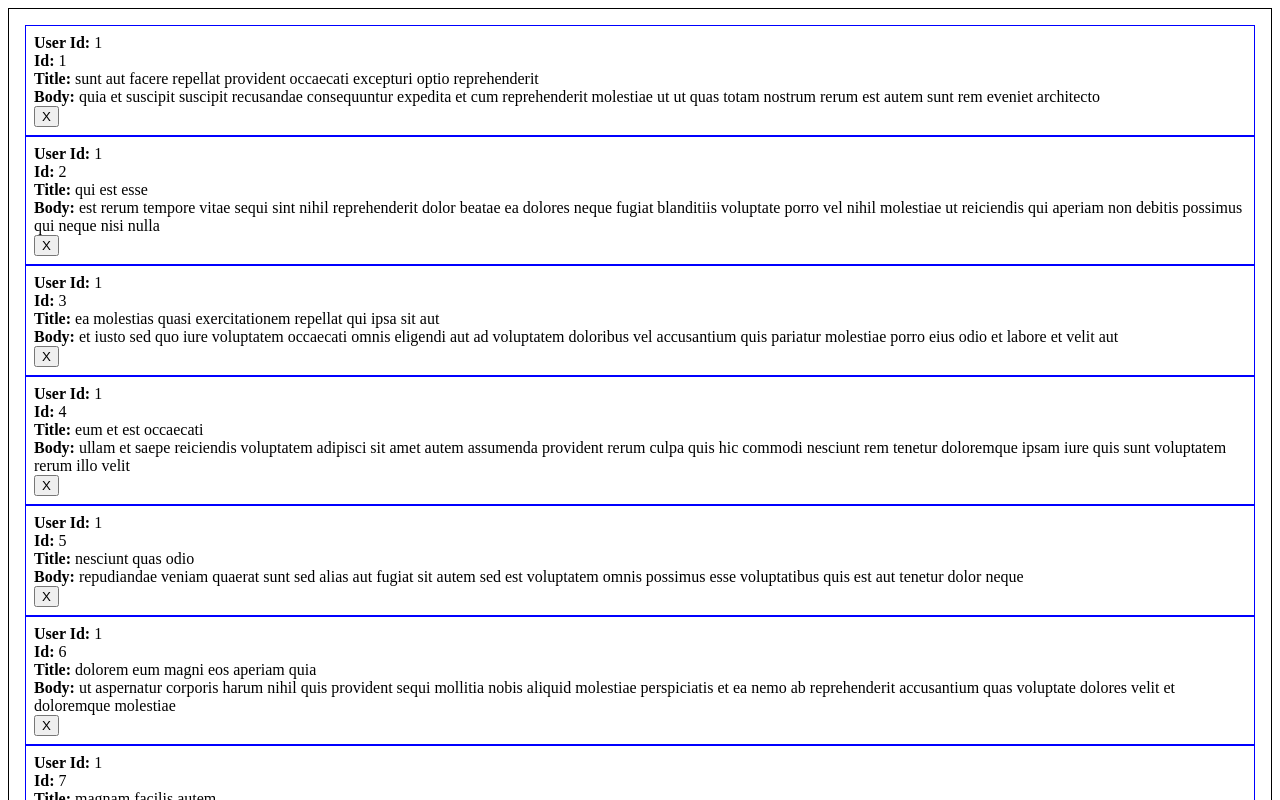
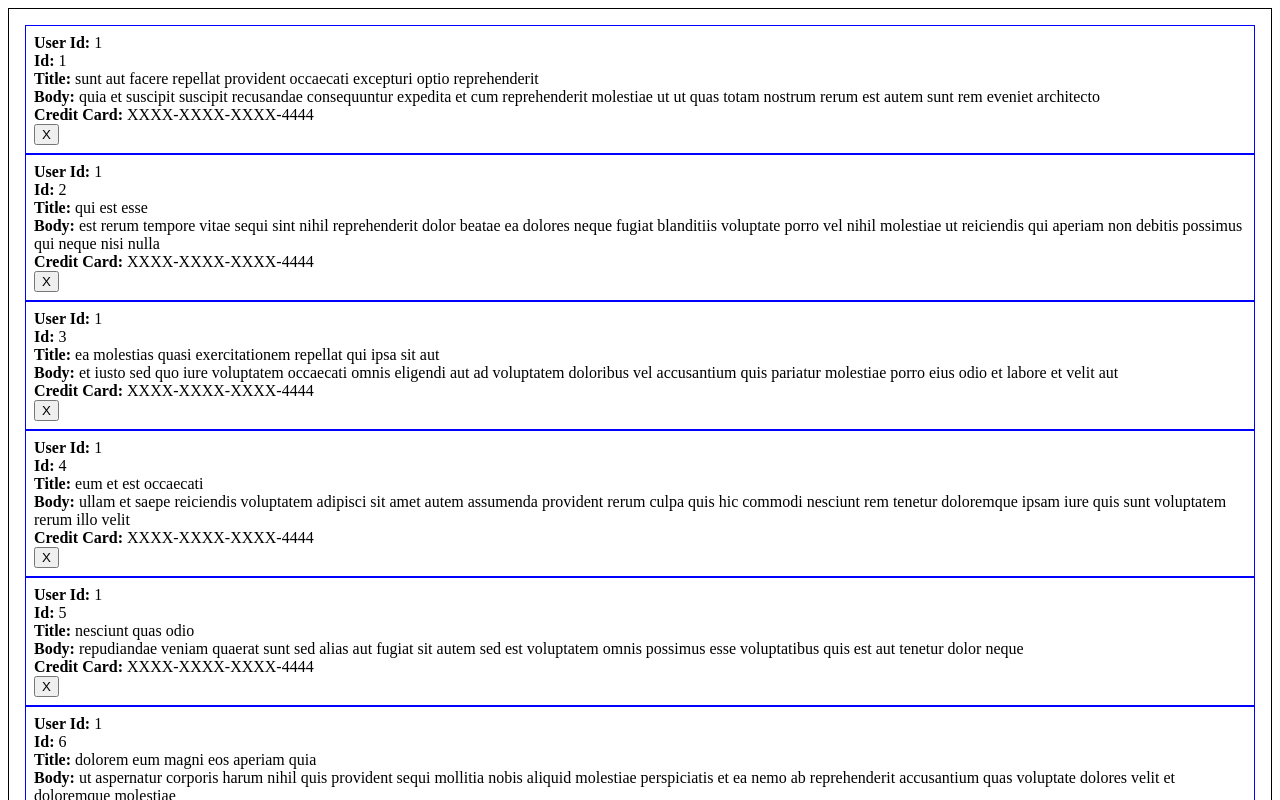
Before and after one commit to deinsandbox/bootcamp-todo2-homework, an Angular app: page / in a window 1280 px wide. Shown: the top 800 px of the page. Built offline with nearby package versions, Linux system fonts and the light colour scheme.

Commit message:
Add credit card pipe

```diff
--- a/src/app/app.module.ts
+++ b/src/app/app.module.ts
@@ -5,13 +5,15 @@ import { AppComponent } from './app.component';
 import { PostComponent } from './post/post.component';
 import { HighlightDirective } from './highlight.directive';
 import { SizeUpDirective } from './size-up/size-up.directive';
+import { CreditcardPipe } from './creditcard/creditcard.pipe';
 
 @NgModule({
   declarations: [
     AppComponent,
     PostComponent,
     HighlightDirective,
-    SizeUpDirective
+    SizeUpDirective,
+    CreditcardPipe
   ],
   imports: [
     BrowserModule
--- /dev/null
+++ b/src/app/creditcard/creditcard.pipe.ts
@@ -0,0 +1,10 @@
+import { Pipe, PipeTransform } from '@angular/core';
+
+@Pipe({
+  name: 'creditcard',
+})
+export class CreditcardPipe implements PipeTransform {
+  transform(value: string, args?: any): any {
+    return 'XXXX-XXXX-XXXX-' + value.substr(12, value.length - 4);
+  }
+}
--- a/src/app/post/post.component.html
+++ b/src/app/post/post.component.html
@@ -12,6 +12,9 @@
     <strong>Body: </strong> {{post.body}}
   </div>
   <div>
+    <strong>Credit Card: </strong> {{ '1111222233334444' | creditcard}}
+  </div>
+  <div>
     <button (click)="onRemovePost(post)">X</button>
   </div>
 </article>
```
Also changed, not shown: 1 other file (tests, documents, lock files or other folders). Lines whose indentation alone changed are shown as unchanged.
